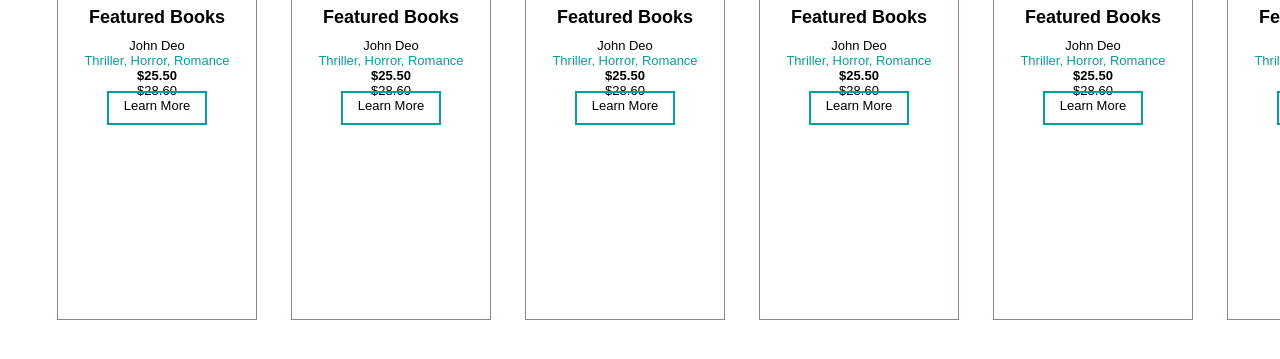
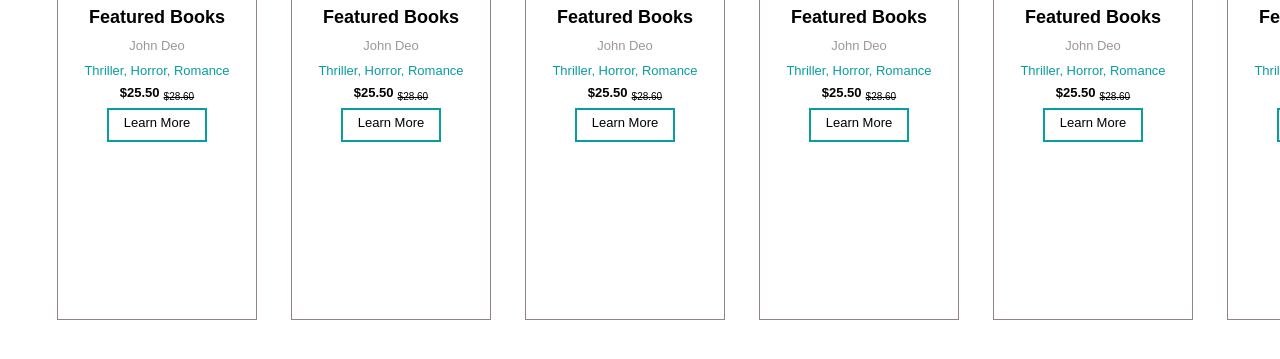
Before and after one commit to sadeelardah1/task1, a plain HTML site: page index.html in a window 1280 px wide. Shown: the part 741-1100 px from the top of the page. Drawn offline with Linux system fonts and the light colour scheme.

Commit message:
more styling for featured books

```diff
--- a/style.css
+++ b/style.css
@@ -118,3 +118,30 @@ html {
   .featuredChild:hover {
       box-shadow: 0px 0px 3px 0px var(--main-color);
   }
+    .dollars {
+      display: flex;
+      justify-content: center;
+      align-items: center;
+      padding: 5px;
+  }
+  .dollar1 {
+      text-align: center;
+      padding: 2px;
+      padding-bottom: 10px;
+  }
+  .dollar2 {
+      text-decoration: line-through;
+      padding: 2px;
+      font-size: 10px;
+  }
+  .john {
+      color: rgb(159 151 151);
+      padding-bottom: 10px;
+  }
+  .learn2 {
+      margin-top: 50px;
+      text-decoration: none;
+      border: 2px solid var(--main-color);
+      padding: 7px 15px;
+      color: black;
+  }
```
